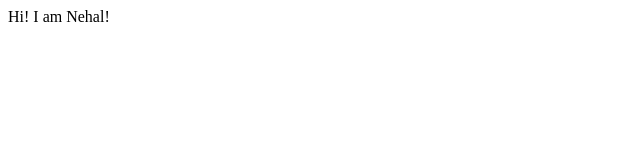
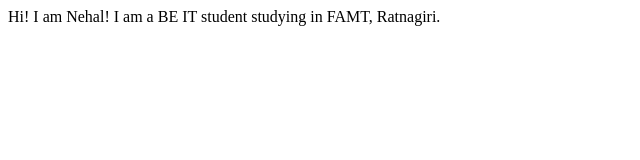
Before and after one commit to NehalDhuri/nehaldhuri-portfolio, a plain HTML site: page index.html in a window 1280 px wide. Shown: the whole page, without its empty margins (0-640 px from the left). Drawn offline with Linux system fonts and the light colour scheme.

Commit message:
updated index

```diff
--- a/index.html
+++ b/index.html
@@ -8,5 +8,7 @@
 </head>
 <body>
     Hi! I am Nehal!
+    I am a BE IT student studying in FAMT, Ratnagiri.
+
 </body>
 </html>
```
